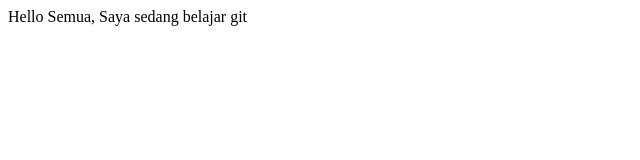
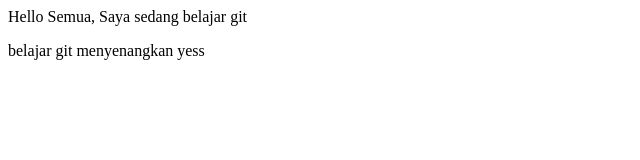
Before and after one commit to Virdha-23/git-01, a plain HTML site: page index.html in a window 1280 px wide. Shown: the whole page, without its empty margins (0-640 px from the left). Drawn offline with Linux system fonts and the light colour scheme.

Commit message:
Belajar Git

```diff
--- a/index.html
+++ b/index.html
@@ -5,5 +5,6 @@
     </head>
     <body>
        <p>Hello Semua, Saya sedang belajar git</p>
+       <p>belajar git menyenangkan yess</p>
     </body>
 </html>
```
